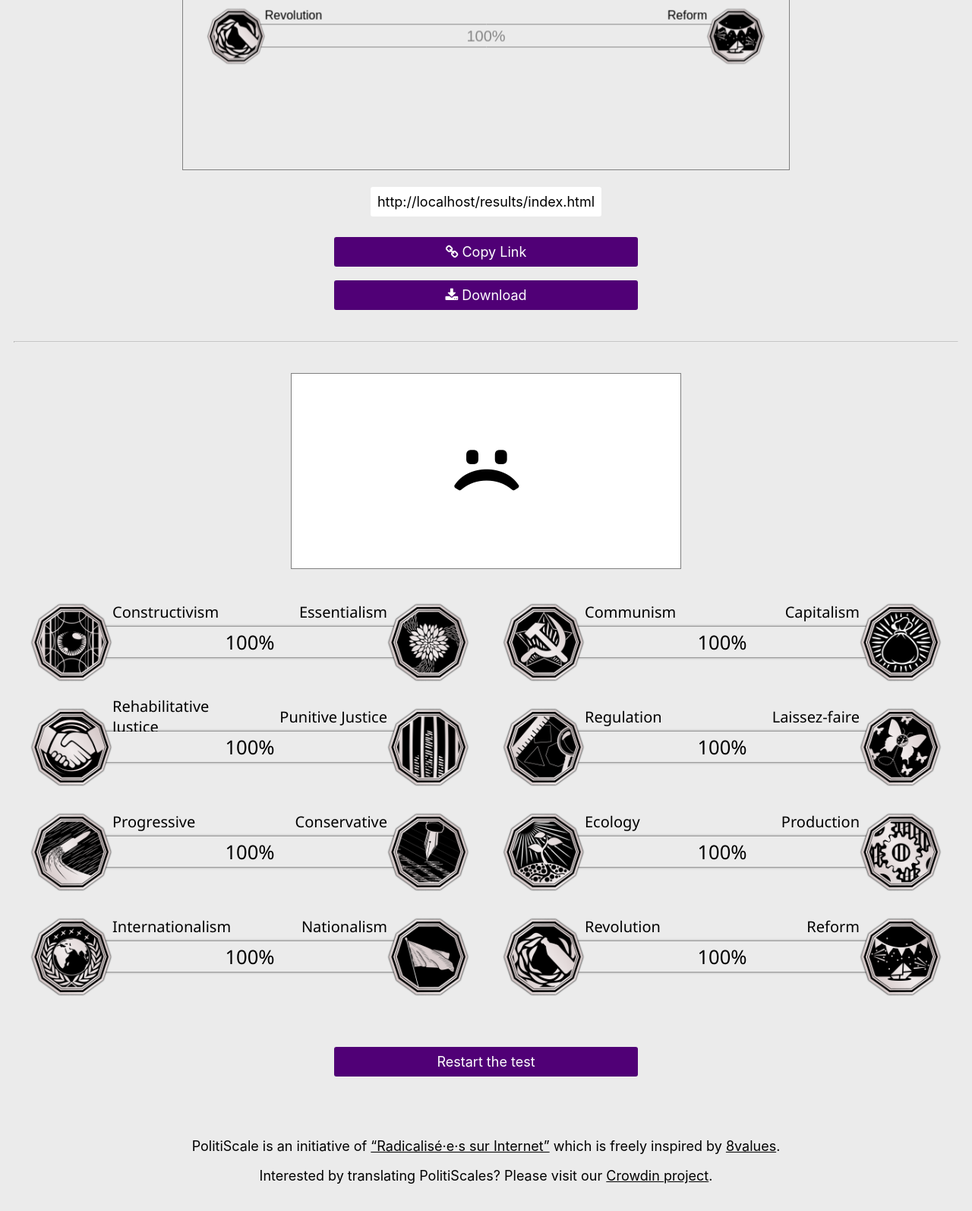
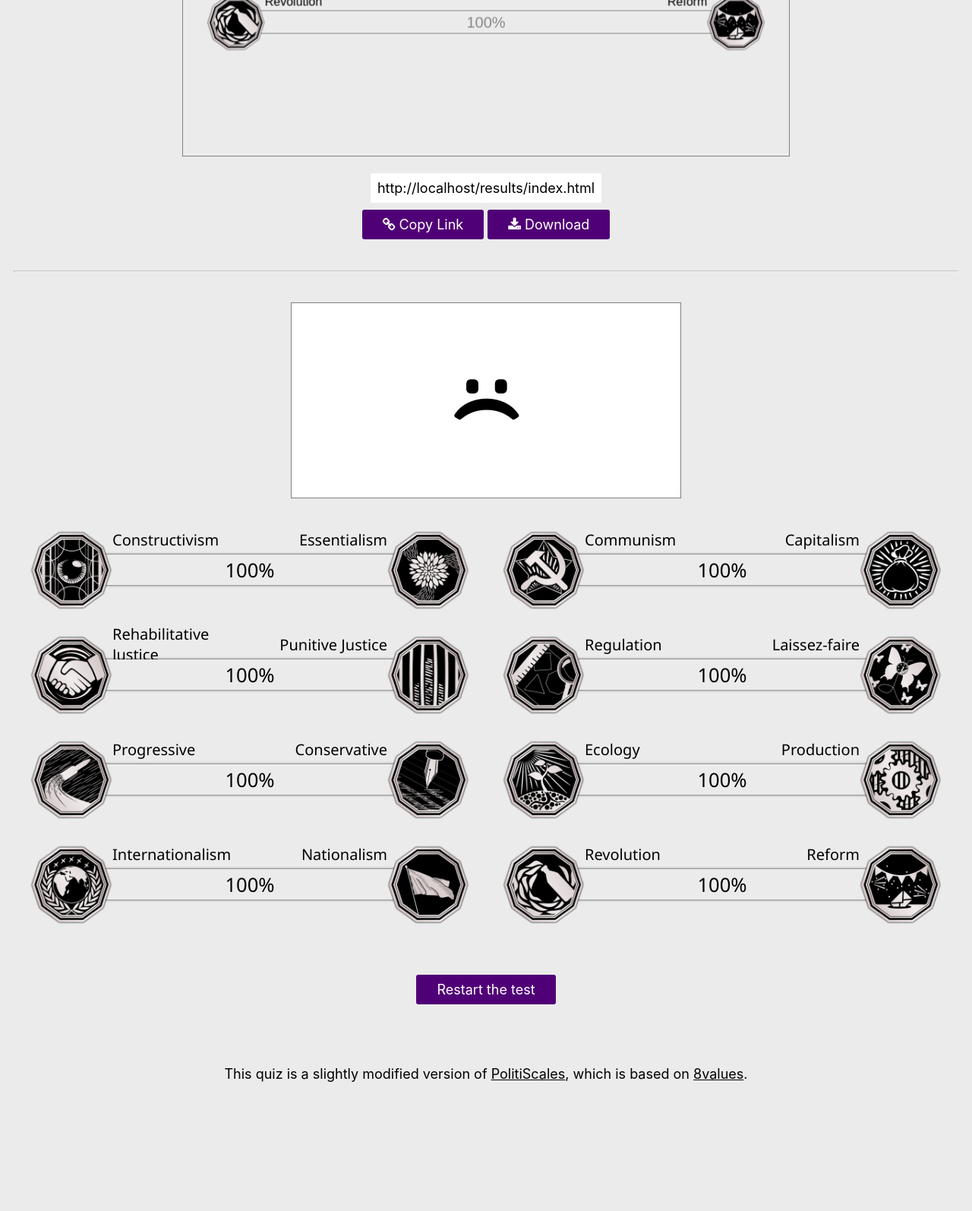
Before and after one commit to Conobi/politiscales, a PHP site: page /results/index.html in a window 1280 px wide. Shown: the part 1280-2874 px from the top of the page at 76% size. After the commit the page ends 2704 px from the top, so only its background shows below. Run offline with PHP 8.4, Linux system fonts and the light colour scheme.

Commit message:
cleaning footer

```diff
--- a/help/index.html
+++ b/help/index.html
@@ -117,9 +117,9 @@
 	</div>
 
 	<div id="footer">
-		<p>PolitiScale is an initiative of <a href="https://www.radicalisees-sur-internet.fr">“Radicalisé·e·s sur Internet”</a> which is freely inspired by <a href="https://8values.github.io/">8values</a>.</p>
-
-		<p>Interested by translating PolitiScales? Please visit our <a href="https://crowdin.com/project/politiscales">Crowdin project</a>.</p>
+		<p>
+			This quiz is a slightly modified version of <a href="https://www.politiscales.net/">PolitiScales</a>, which is based on <a href="https://8values.github.io/">8values</a>.
+		</p>
 	</div>
 
 </body>
--- a/index.html
+++ b/index.html
@@ -44,9 +44,9 @@
 	</div>
 
 	<div id="footer">
-		<p>PolitiScale is an initiative of <a href="https://www.radicalisees-sur-internet.fr">“Radicalisé·e·s sur Internet”</a> which is freely inspired by <a href="https://8values.github.io/">8values</a>.</p>
-
-		<p>Interested by translating PolitiScales? Please visit our <a href="https://crowdin.com/project/politiscales">Crowdin project</a>.</p>
+		<p>
+			This quiz is a slightly modified version of <a href="https://www.politiscales.net/">PolitiScales</a>, which is based on <a href="https://8values.github.io/">8values</a>.
+		</p>
 	</div>
 
 </body>
--- a/quiz.js
+++ b/quiz.js
@@ -1,7 +1,7 @@
 "use strict";
 
 var questions = [
-  // Constructionism/Essentialism
+  // Constructivism/Essentialism
   {
     question: "“One is not born, but rather becomes, a woman.”",
     answer: 0,
--- a/quiz/index.html
+++ b/quiz/index.html
@@ -47,9 +47,9 @@
 	</div>
 
 	<div id="footer">
-		<p>PolitiScale is an initiative of <a href="http://www.radicalisees-sur-internet.fr">“Radicalisé·e·s sur Internet”</a> which is freely inspired by <a href="https://8values.github.io/">8values</a>.</p>
-
-		<p>Interested by translating PolitiScales? Please visit our <a href="https://crowdin.com/project/politiscales">Crowdin project</a>.</p>
+		<p>
+			This quiz is a slightly modified version of <a href="https://www.politiscales.net/">PolitiScales</a>, which is based on <a href="https://8values.github.io/">8values</a>.
+		</p>
 	</div>
 
 <script src="/quiz.js"></script>
--- a/results/index.html
+++ b/results/index.html
@@ -364,14 +364,14 @@
 			<div class="navButtons">
 				<a class="button" href="/quiz">Restart the test</a>
 			</div>
+		</div>
 	</div>
-</div>
 
-<div id="footer">
-<p>PolitiScale is an initiative of <a href="http://www.radicalisees-sur-internet.fr">“Radicalisé·e·s sur Internet”</a> which is freely inspired by <a href="https://8values.github.io/">8values</a>.</p>
-
-<p>Interested by translating PolitiScales? Please visit our <a href="https://crowdin.com/project/politiscales">Crowdin project</a>.</p>
-</div>
+	<div id="footer">
+		<p>
+			This quiz is a slightly modified version of <a href="https://www.politiscales.net/">PolitiScales</a>, which is based on <a href="https://8values.github.io/">8values</a>.
+		</p>
+	</div>
 
 <script type="application/javascript" src="/flags.js"></script>
 <script type="application/javascript" src="/results.js"></script>
--- a/style.css
+++ b/style.css
@@ -1,3 +1,7 @@
+* {
+  box-sizing: border-box;
+}
+
 body {
   margin: 0;
   font-family: -apple-system, BlinkMacSystemFont, "Segoe UI", "Noto Sans", Helvetica, Arial,
@@ -22,12 +26,8 @@ body {
   text-decoration: none;
 }
 
-#mainFrame {
-
-}
-
 #content {
-  padding: 3em 1em 1em;
+  padding: 2em 1em 1em;
 }
 
 #footer {
@@ -226,20 +226,21 @@ h3 {
 
 .navButtons {
   margin: 0 auto 1em;
+  text-align: center;
   max-width: 400px;
 }
 
 .buttonQuestion,
 .button {
   text-align: center;
-  width: 100%;
   margin: 0.5em 0;
-  padding: 0.5em 0;
+  padding: 0.5em 1.5em;
   display: inline-block;
   border: none;
   border-radius: 3px;
   text-decoration: none;
   font-size: 18px;
+
 }
 .button:hover {
   background-color: white;
@@ -251,8 +252,11 @@ h3 {
   color: white;
 }
 
-.buttonQuestion {
+.buttonQuestion,
+#back_button,
+#back_button_off {
   color: white;
+  width: 100%;
 }
 
 .buttonLink {
@@ -288,7 +292,7 @@ h3 {
 }
 #slogan {
   margin: 1em 0;
-  font-size: 4vmin;
+  font-size: calc(14px + 2vmin);
 }
 .urlToCopyContainer {
   width: 100%;
@@ -299,14 +303,10 @@ h3 {
   background-color: white;
   display: inline-block;
   padding: 0.5em;
-  margin: 1em;
+  margin: 1em 0 0;
   z-index: 6;
   border-radius: 3px;
   word-break: break-all;
-}
-
-* {
-  box-sizing: border-box;
 }
 
 .scale {
```
Also changed, not shown: questions.md (+1 -1 lines).
